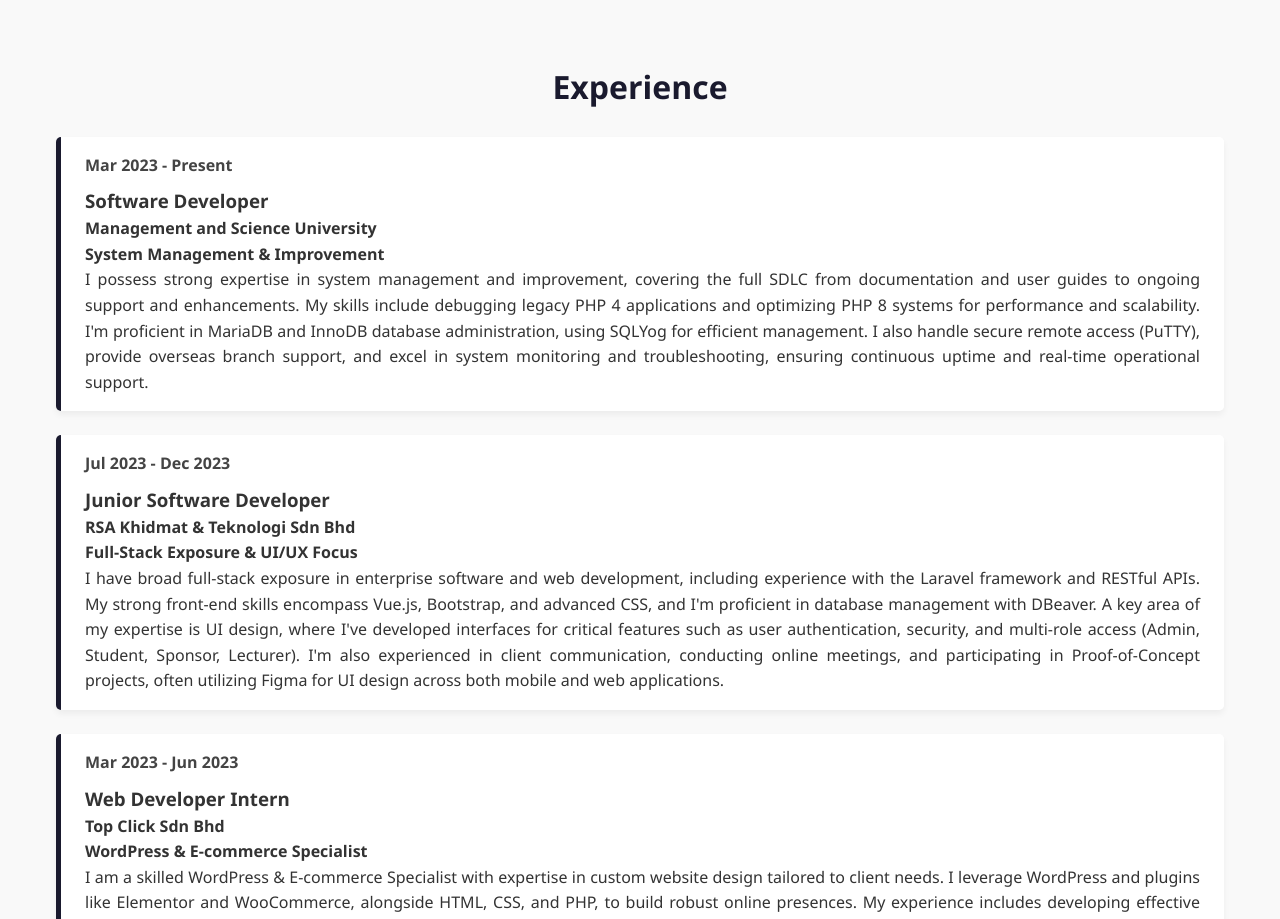
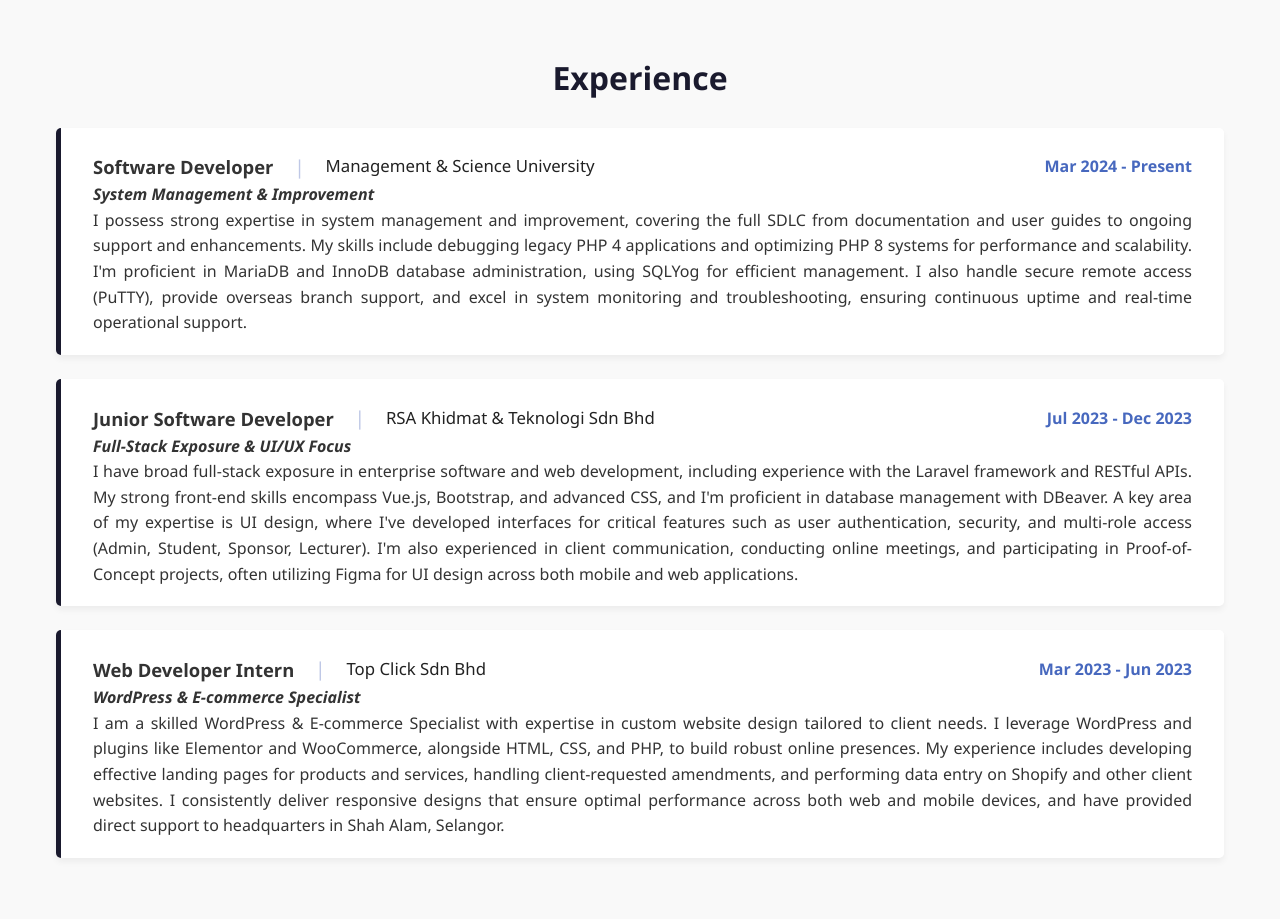
Before and after one commit to Lanza00/portfolio, a plain HTML site: page index.html in a window 1280 px wide. Shown: the part 668-1587 px from the top of the page. Drawn offline with Linux system fonts and the light colour scheme.

Commit message:
add icon and exp udpated

```diff
--- a/index.html
+++ b/index.html
@@ -30,10 +30,10 @@
                 </div>
 
                 <ul class="nav-menu" id="nav-menu">
-                    <li><a href="#about">About Me</a></li>
-                    <li><a href="#experience">Experience</a></li>
-                    <li><a href="#projects">Projects</a></li>
-                    <li><a href="#contact">Contact Me</a></li>
+                    <li><a href="#about"><i class="fa fa-user"></i> About Me</a></li>
+                    <li><a href="#experience"><i class="fa fa-briefcase"></i> Experience</a></li>
+                    <li><a href="#projects"><i class="fa fa-folder-open"></i> Projects</a></li>
+                    <li><a href="#contact"><i class="fa fa-envelope"></i> Contact Me</a></li>
                 </ul>
             </div>
         </nav>
@@ -55,7 +55,6 @@
                         </div>
                         <div class="about-text">
                             <section class="about-summary">
-                                <h3>Summary About Me</h3>
                                 <p>Software Engineer with 2 years of dedicated experience in developing and
                                     maintaining high-performance web applications. Skilled in full-stack development,
                                     with deep expertise in PHP (including migration from PHP 4 to PHP 8),
@@ -116,11 +115,16 @@
                 <h2 class="section-title">Experience</h2>
                 <div class="experience-timeline">
                     <div class="experience-item">
-                        <div class="experience-date">Mar 2023 - Present</div>
                         <div class="experience-content">
-                            <h3>Software Developer</h3>
-                            <h4>Management and Science University</h4>
-                            <p> <b>System Management & Improvement</b><br>
+                            <div class="exp-header">
+                                <span class="exp-left">
+                                    <h3>Software Developer</h3>
+                                    <span class="exp-divider">|</span>
+                                    <h4>Management & Science University</h4>
+                                </span>
+                                <span class="experience-date">Mar 2024 - Present</span>
+                            </div>
+                            <p><i> <b>System Management & Improvement</b></i><br>
                                 I possess strong expertise in system management and improvement,
                                 covering the full SDLC from documentation and user guides to ongoing
                                 support and enhancements. My skills include debugging legacy PHP 4
@@ -132,11 +136,16 @@
                         </div>
                     </div>
                     <div class="experience-item">
-                        <div class="experience-date">Jul 2023 - Dec 2023</div>
                         <div class="experience-content">
-                            <h3>Junior Software Developer</h3>
-                            <h4>RSA Khidmat & Teknologi Sdn Bhd</h4>
-                            <p> <b>Full-Stack Exposure & UI/UX Focus</b><br>
+                            <div class="exp-header">
+                                <span class="exp-left">
+                                    <h3>Junior Software Developer</h3>
+                                    <span class="exp-divider">|</span>
+                                    <h4>RSA Khidmat & Teknologi Sdn Bhd</h4>
+                                </span>
+                                <span class="experience-date">Jul 2023 - Dec 2023</span>
+                            </div>
+                            <p><i> <b>Full-Stack Exposure & UI/UX Focus</b></i><br>
                                 I have broad full-stack exposure in enterprise software and web development, including experience
                                 with the Laravel framework and RESTful APIs. My strong front-end skills encompass Vue.js, Bootstrap,
                                 and advanced CSS, and I'm proficient in database management with DBeaver. A key area of my expertise
@@ -147,11 +156,16 @@
                         </div>
                     </div>
                     <div class="experience-item">
-                        <div class="experience-date">Mar 2023 - Jun 2023</div>
                         <div class="experience-content">
-                            <h3>Web Developer Intern</h3>
-                            <h4>Top Click Sdn Bhd</h4>
-                            <p> <b>WordPress & E-commerce Specialist</b><br>
+                            <div class="exp-header">
+                                <span class="exp-left">
+                                    <h3>Web Developer Intern</h3>
+                                    <span class="exp-divider">|</span>
+                                    <h4>Top Click Sdn Bhd</h4>
+                                </span>
+                                <span class="experience-date">Mar 2023 - Jun 2023</span>
+                            </div>
+                            <p><i>   <b>WordPress & E-commerce Specialist</b></i><br>
                                 I am a skilled WordPress & E-commerce Specialist with expertise in custom website design
                                 tailored to client needs. I leverage WordPress and plugins like Elementor and WooCommerce,
                                 alongside HTML, CSS, and PHP, to build robust online presences. My experience includes developing
--- a/style.css
+++ b/style.css
@@ -79,6 +79,18 @@ nav .nav-container {
     color: #ffd369;
 }
 
+.nav-menu i {
+    margin-right: 0.5em;
+    font-size: 1.1em;
+    vertical-align: middle;
+    color: #fff;
+    transition: color 0.2s;
+}
+
+.nav-menu a:hover i {
+    color: #ffd369;
+}
+
 /* Hamburger Menu */
 .hamburger {
     display: none;
@@ -157,15 +169,50 @@ nav .nav-container {
 .experience-item {
     background: #fff;
     border-left: 5px solid #1a1a2e;
-    padding: 1rem 1.5rem;
+    padding: 1.5rem 2rem 1.2rem 2rem;
     border-radius: 5px;
     box-shadow: 0 4px 6px rgba(0,0,0,0.05);
 }
 
+.exp-header {
+    display: flex;
+    justify-content: space-between;
+    align-items: center;
+    width: 100%;
+    gap: 0;
+    flex-wrap: nowrap;
+}
+.exp-left {
+    display: flex;
+    align-items: center;
+    gap: 0.7rem;
+}
+.exp-header h3 {
+    margin: 0;
+    font-size: 1.15em;
+    font-weight: 600;
+    text-align: left;
+}
+.exp-header h4 {
+    margin: 0;
+    font-size: 1.05em;
+    font-weight: 500;
+    color: #222;
+    text-align: left;
+}
+.exp-divider {
+    color: #bfc8e6;
+    font-size: 1.2em;
+    margin: 0 0.5em;
+    user-select: none;
+}
 .experience-date {
     font-weight: bold;
-    color: #444;
-    margin-bottom: 0.5rem;
+    color: #4768be;
+    margin: 0;
+    white-space: nowrap;
+    font-size: 1em;
+    text-align: right;
 }
 
 .experience-content {
@@ -378,6 +425,30 @@ footer {
     }
 }
 
+@media (max-width: 700px) {
+    .exp-header {
+        flex-direction: column;
+        align-items: center;
+        gap: 0.2rem;
+        text-align: center;
+    }
+    .exp-left {
+        flex-direction: column;
+        align-items: center;
+        gap: 0.2rem;
+    }
+    .exp-divider {
+        display: none;
+    }
+    .experience-date {
+        align-self: center;
+        text-align: center;
+    }
+    .experience-content p {
+        text-align: justify;
+    }
+}
+
 .tech-tags {
     display: flex;
     flex-wrap: wrap;
@@ -432,4 +503,12 @@ footer {
     .tech-icon {
         font-size: 1.1em;
     }
+    .exp-header {
+        flex-direction: column;
+        align-items: flex-start;
+        gap: 0.2rem;
+    }
+    .experience-date {
+        align-self: flex-end;
+    }
 }
```
